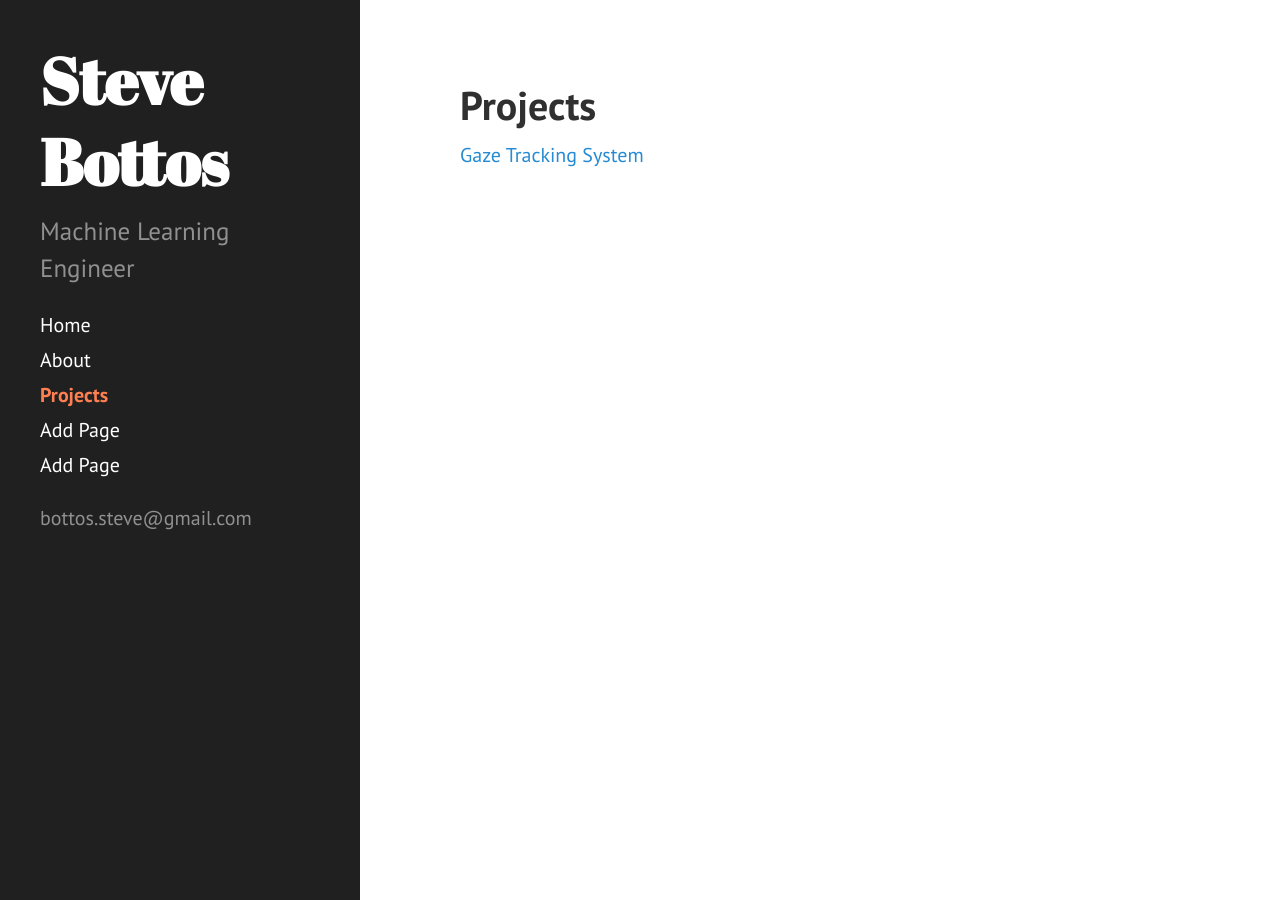
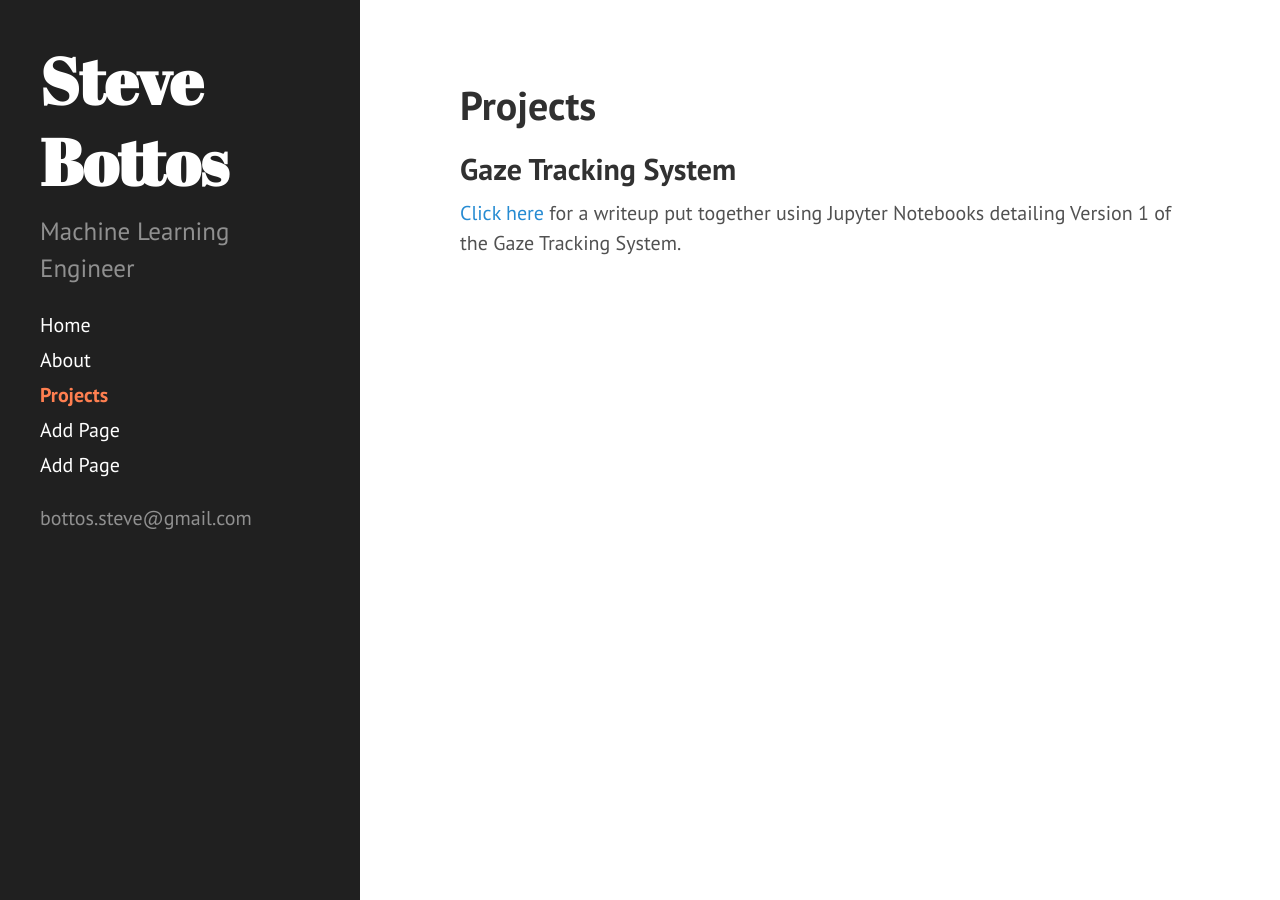
Before and after one commit to stevebottos/stevebottos.github.io, a Jekyll site: the page built from projects.md, in a window 1280 px wide. Built offline with Jekyll 4.4.1, drawn with Linux system fonts in a browser that asks for light colours.

Commit message:
Update projects.md

```diff
--- a/projects.md
+++ b/projects.md
@@ -3,4 +3,5 @@ layout: page
 title: Projects
 ---
 
-[Gaze Tracking System](https://github.com/stevebottos/stevebottos.github.io/blob/master/jupnotes/Gaze%20Tracker%20Writeup.html)
+## Gaze Tracking System
+[Click here](https://github.com/stevebottos/stevebottos.github.io/blob/master/jupnotes/Gaze%20Tracker%20Writeup.html) for a writeup put together using Jupyter Notebooks detailing Version 1 of the Gaze Tracking System.
```
